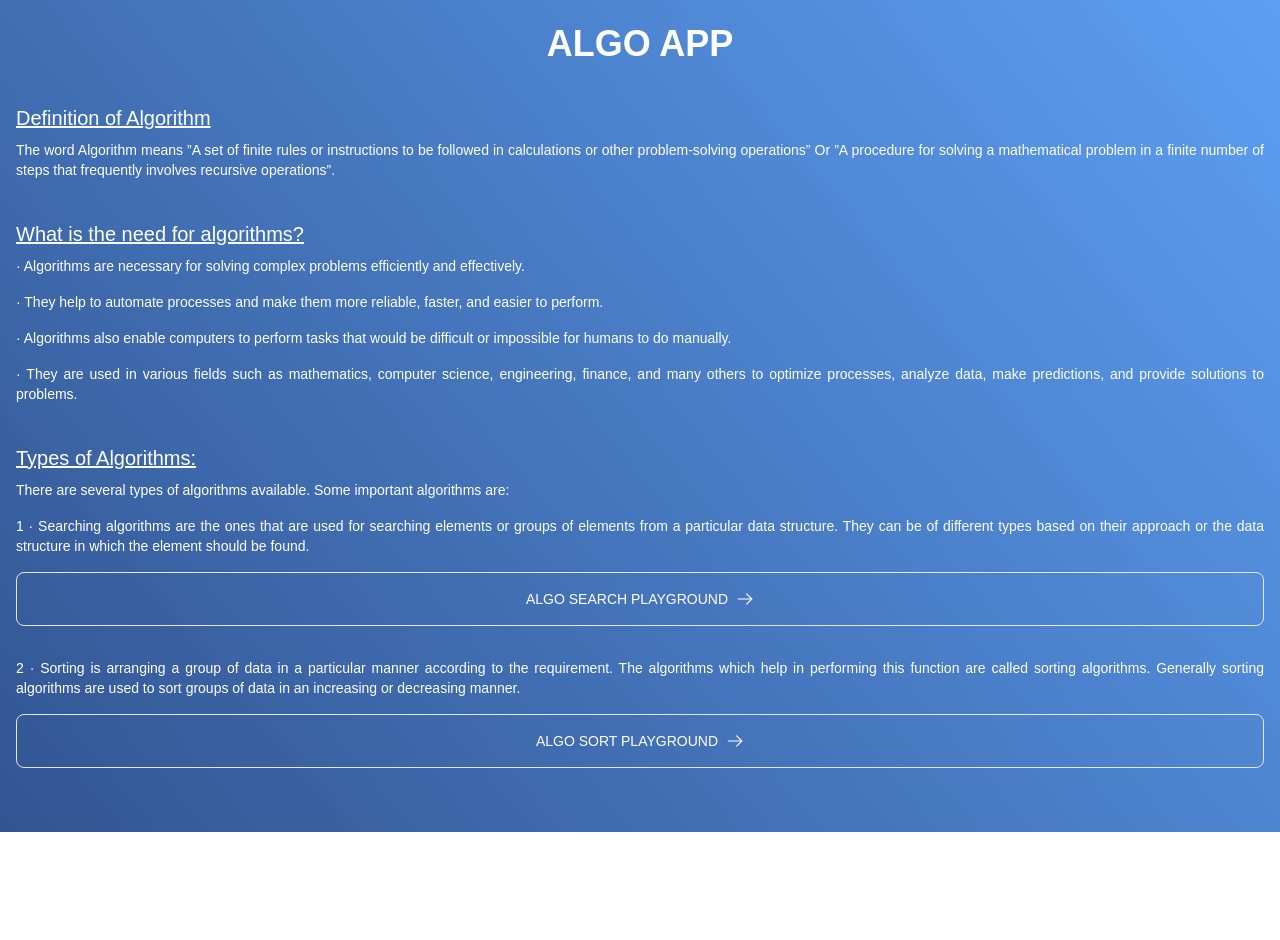
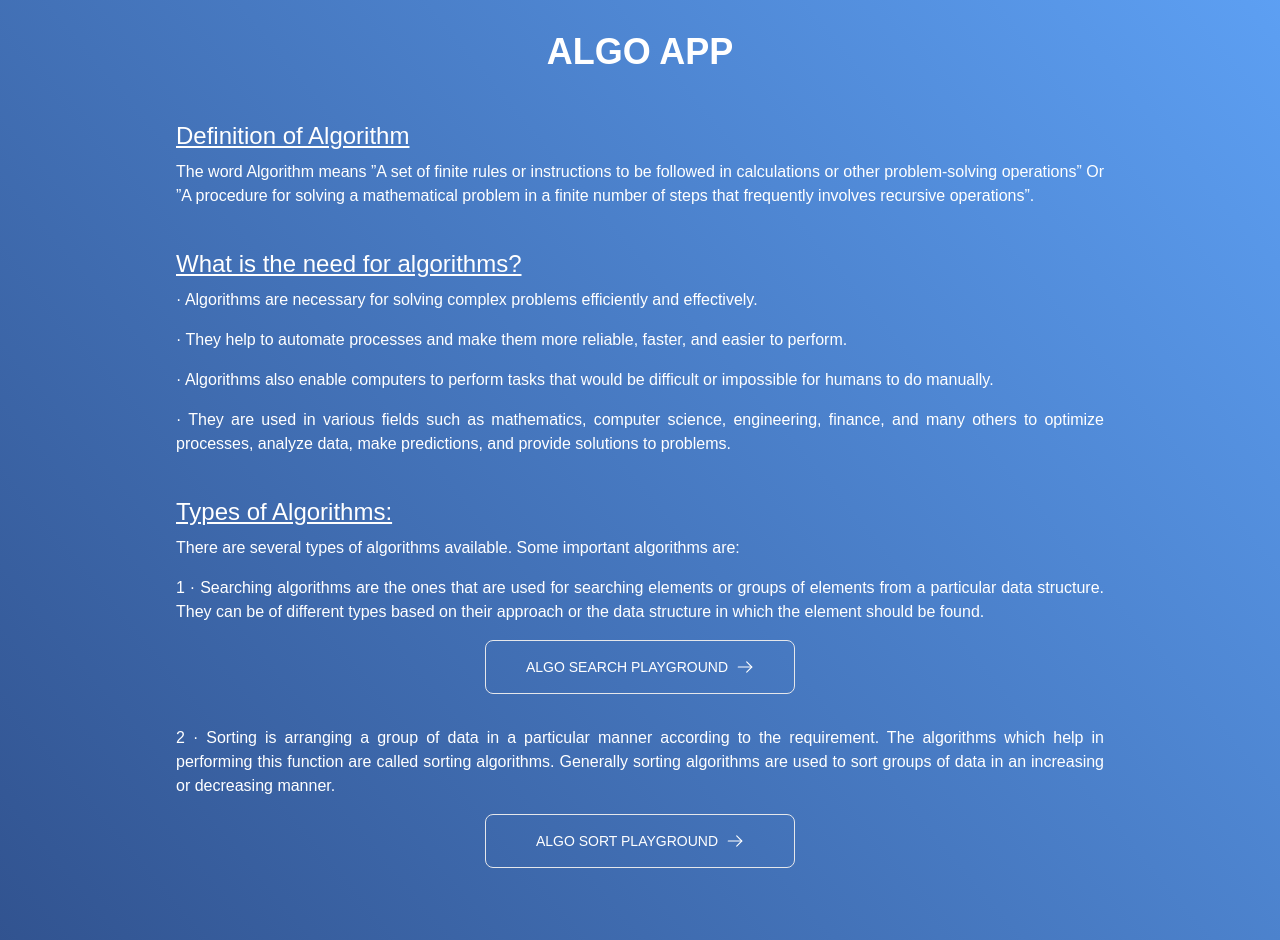
Before and after one commit to Libo033/Algo, a Next.js app: page /home in a window 1280 px wide. Before the commit the page ends 832 px from the top, so only its background shows below. Built offline with nearby package versions, Linux system fonts and the light colour scheme; a web font is replaced by a local one.

Commit message:
Creado home page

```diff
--- a/src/app/home/page.tsx
+++ b/src/app/home/page.tsx
@@ -2,9 +2,11 @@ import Image from "next/image";
 import Link from "next/link";
 import React from "react";
 
+// https://www.geeksforgeeks.org/introduction-to-algorithms/
+
 const Home = () => {
   return (
-    <div className="m-auto max-w-screen-2xl w-screen min-h-screen h-fit py-6">
+    <div className="m-auto max-w-screen-2xl w-full min-h-screen h-fit py-6 md:py-8">
       <nav>
         <Link href={"/"}>
           <h2 className="text-4xl text-center text-white font-bold">
@@ -12,59 +14,59 @@ const Home = () => {
           </h2>
         </Link>
       </nav>
-      <div className="pt-10">
-        <div className="px-4 mb-10">
-          <p className="text-white text-xl underline mb-2">
+      <div className="pt-10 md:pt-12">
+        <div className="px-4 mb-10 md:px-12 lg:px-28 xl:px-44">
+          <p className="text-white text-xl underline mb-2 md:text-2xl">
             Definition of Algorithm
           </p>
-          <p className="text-white text-sm text-justify">
+          <p className="text-white text-sm text-justify md:text-base">
             The word Algorithm means ”A set of finite rules or instructions to
             be followed in calculations or other problem-solving operations” Or
             ”A procedure for solving a mathematical problem in a finite number
             of steps that frequently involves recursive operations”.
           </p>
         </div>
-        <div className="px-4 mb-10">
-          <p className="text-white text-xl underline mb-2">
+        <div className="px-4 mb-10 md:px-12 lg:px-28 xl:px-44">
+          <p className="text-white text-xl underline mb-2 md:text-2xl">
             What is the need for algorithms?
           </p>
-          <p className="text-white text-sm text-justify mb-4">
+          <p className="text-white text-sm text-justify mb-4 md:text-base">
             · Algorithms are necessary for solving complex problems efficiently
             and effectively.
           </p>
-          <p className="text-white text-sm text-justify mb-4">
+          <p className="text-white text-sm text-justify mb-4 md:text-base">
             · They help to automate processes and make them more reliable,
             faster, and easier to perform.
           </p>
-          <p className="text-white text-sm text-justify mb-4">
+          <p className="text-white text-sm text-justify mb-4 md:text-base">
             · Algorithms also enable computers to perform tasks that would be
             difficult or impossible for humans to do manually.
           </p>
-          <p className="text-white text-sm text-justify mb-4">
+          <p className="text-white text-sm text-justify mb-4 md:text-base">
             · They are used in various fields such as mathematics, computer
             science, engineering, finance, and many others to optimize
             processes, analyze data, make predictions, and provide solutions to
             problems.
           </p>
         </div>
-        <div className="px-4 mb-10">
-          <p className="text-white text-xl underline mb-2">
+        <div className="px-4 mb-10 md:px-12 lg:px-28 xl:px-44">
+          <p className="text-white text-xl underline mb-2 md:text-2xl">
             Types of Algorithms:
           </p>
           <div>
-            <p className="text-white text-sm text-justify mb-4">
+            <p className="text-white text-sm text-justify mb-4 md:text-base">
               There are several types of algorithms available. Some important
               algorithms are:
             </p>
-            <p className="text-white text-sm text-justify mb-4">
+            <p className="text-white text-sm text-justify mb-4 md:text-base">
               1 · Searching algorithms are the ones that are used for searching
               elements or groups of elements from a particular data structure.
               They can be of different types based on their approach or the data
               structure in which the element should be found.
             </p>
-            <div className="mb-8">
+            <div className="mb-8 md:flex md:justify-center">
               <Link
-                className="text-white text-sm flex gap-2 place-content-center border rounded-lg py-4"
+                className="ease-in-out duration-100 hover:bg-blue-100/25 text-white text-sm flex gap-2 place-content-center border rounded-lg py-4 md:w-3/6 lg:w-2/6"
                 href={"/algo-search"}
               >
                 ALGO SEARCH PLAYGROUND
@@ -76,16 +78,16 @@ const Home = () => {
                 />
               </Link>
             </div>
-            <p className="text-white text-sm text-justify mb-4">
+            <p className="text-white text-sm text-justify mb-4 md:text-base">
               2 · Sorting is arranging a group of data in a particular manner
               according to the requirement. The algorithms which help in
               performing this function are called sorting algorithms. Generally
               sorting algorithms are used to sort groups of data in an
               increasing or decreasing manner.
             </p>
-            <div className="mb-8">
+            <div className="mb-8 md:flex md:justify-center">
               <Link
-                className="text-white text-sm flex gap-2 place-content-center border rounded-lg py-4"
+                className="ease-in-out duration-100 hover:bg-blue-100/25 text-white text-sm flex gap-2 place-content-center border rounded-lg py-4 md:w-3/6 lg:w-2/6"
                 href={"/algo-sort"}
               >
                 ALGO SORT PLAYGROUND
```
